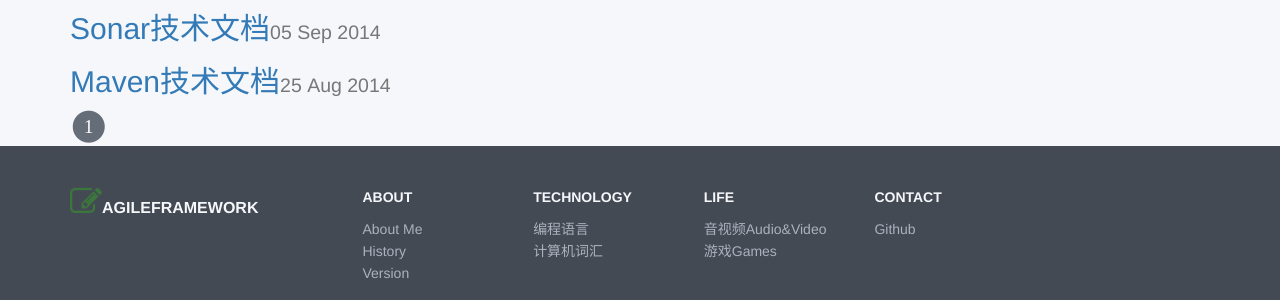
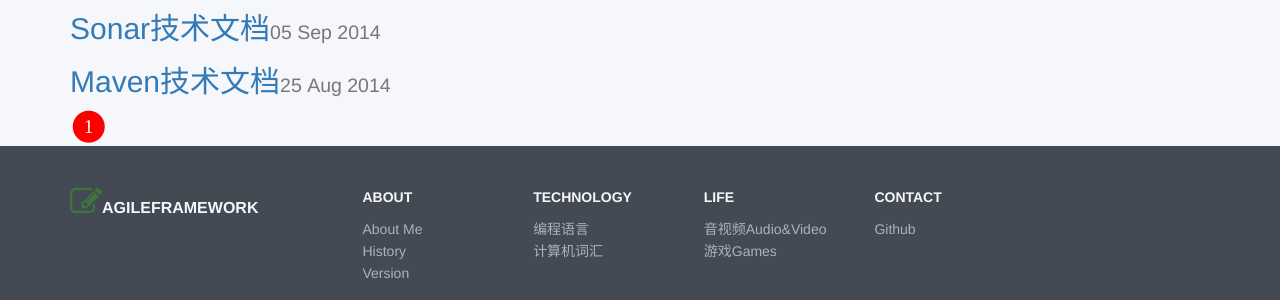
Before and after one commit to oxidyc/ikms.github.io, a Jekyll site: the page built from index.html, in a window 1280 px wide. Shown: the part 615-915 px from the top of the page. Built offline with Jekyll 4.4.1, drawn with Linux system fonts in a browser that asks for light colours; nearby versions of some CDN libraries.

Commit message:
update style

```diff
--- a/index.html
+++ b/index.html
@@ -17,6 +17,6 @@
 </section>
 
 <span class="fa-stack fa-lg">
-  <i class="fa fa-circle fa-stack-2x"></i>
+  <i class="fa fa-circle fa-stack-2x" style="color: red;"></i>
   <i class="fa fa-stack-1x fa-inverse">1</i>
 </span>
```
